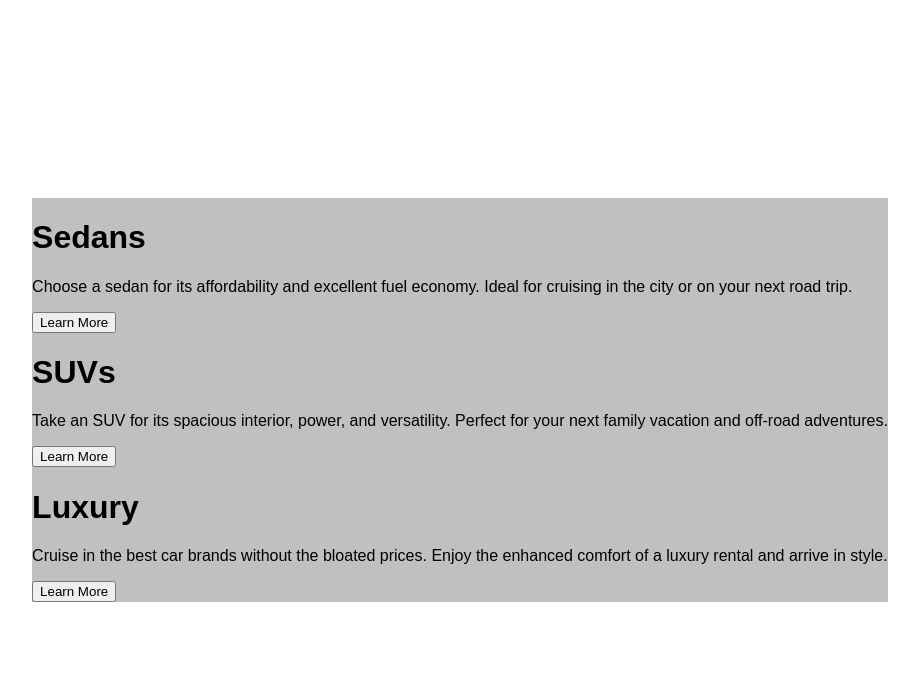
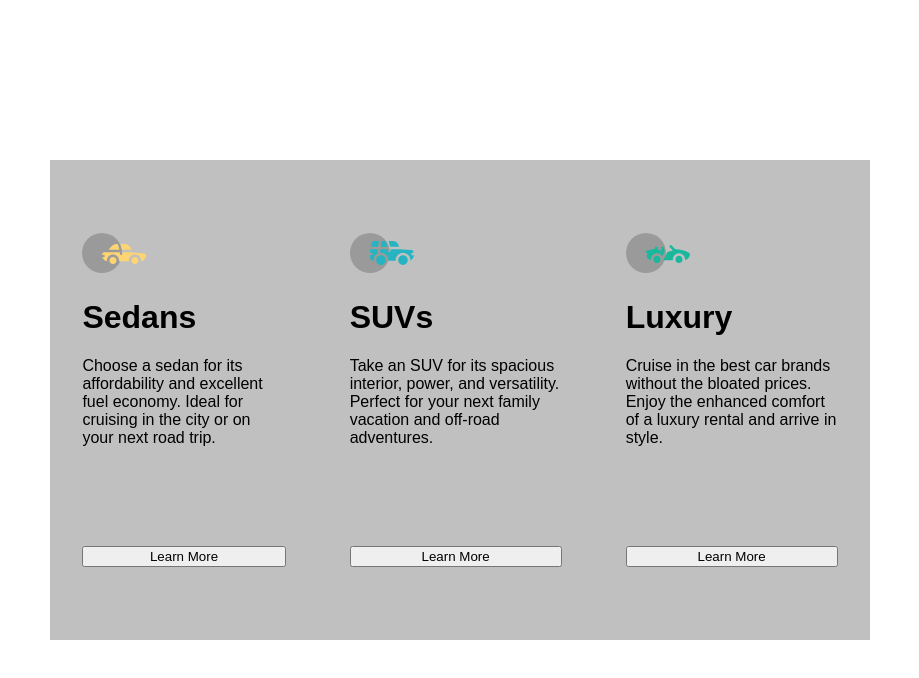
Before and after one commit to AvagSargsyan/Card-component, a plain HTML site: page index.html in a window 1280 px wide. Shown: the whole page, without its empty margins (180-1099 px from the left). Drawn offline with Linux system fonts and the light colour scheme.

Commit message:
Style basic positioning

```diff
--- a/index.html
+++ b/index.html
@@ -5,26 +5,41 @@
   <meta name="viewport" content="width=device-width, initial-scale=1.0"> <!-- displays site properly based on user's device -->
   <link rel="stylesheet" href="style.css">
   <link rel="icon" type="image/png" sizes="32x32" href="./images/favicon-32x32.png">
-  <title>Frontend Mentor | 3-column preview card component</title>
+  <title>Card component</title>
 </head>
 <body>
   <div class="wrapper">
       <div class="card sedans">
+        <div class="content">
+          <div class="icon">
+            <svg width="64" height="40" xmlns="http://www.w3.org/2000/svg"><g fill="none" fill-rule="evenodd"><circle fill="#000" opacity=".201" cx="20" cy="20" r="20"/><path d="M52.936 24.11c1.942 0 3.517 1.542 3.517 3.445 0 1.903-1.575 3.445-3.517 3.445s-3.516-1.542-3.516-3.445c0-1.903 1.574-3.445 3.516-3.445zm-21.957 0c1.942 0 3.517 1.542 3.517 3.445 0 1.903-1.575 3.445-3.517 3.445s-3.516-1.542-3.516-3.445c0-1.903 1.574-3.445 3.516-3.445zm6.948-4.848v1.429c0 .716.61 1.293 1.348 1.259a1.295 1.295 0 001.225-1.295v-1.393h8.256l13.483 1.313c.956.093 1.676.881 1.676 1.814 0 2.89-2.126 5.303-4.926 5.819.397-3.557-2.458-6.62-6.053-6.62-3.646 0-6.504 3.14-6.039 6.723h-9.879c.466-3.588-2.397-6.722-6.039-6.722-3.595 0-6.45 3.062-6.052 6.62-2.14-.398-3.916-1.912-4.61-3.931h1.142c.731 0 1.32-.598 1.285-1.322-.033-.678-.629-1.2-1.322-1.2H20v-.251c0-1.274 1.066-2.243 2.306-2.243h15.62zM42.59 11c2.645 0 4.99 1.556 5.972 3.963l.726 1.779H40.17L38.413 11h4.178zm-6.865 0l1.758 5.741H26.505l3.357-3.654A6.502 6.502 0 0134.644 11h1.082z" fill="#FFD473" fill-rule="nonzero"/></g></svg>
+          </div>
           <h1>Sedans</h1>
           <p>Choose a sedan for its affordability and excellent fuel economy. Ideal for cruising in the city
           or on your next road trip.</p>
+        </div>
         <button class="learn-more">Learn More</button>
       </div>
       <div class="card suvs">
+        <div class="content">
+          <div class="icon">
+            <svg width="64" height="40" xmlns="http://www.w3.org/2000/svg"><g fill="none" fill-rule="evenodd"><circle fill="#000" opacity=".201" cx="20" cy="20" r="20"/><path d="M31.002 22.358c2.917 0 5.18 2.593 4.762 5.506a4.828 4.828 0 01-2.962 3.778 4.797 4.797 0 01-5.3-1.165c-1.188-1.26-1.235-2.613-1.263-2.613-.42-2.924 1.857-5.506 4.763-5.506zm22 0c3.457 0 5.798 3.567 4.41 6.744A4.816 4.816 0 0152.3 31.94a4.826 4.826 0 01-4.06-4.077c-.42-2.915 1.846-5.506 4.762-5.506zm-15.04-6.083v1.462a1.29 1.29 0 001.352 1.29c.693-.033 1.227-.631 1.227-1.326v-1.426h8.3l13.056.716a1.29 1.29 0 011.164.917c.27.895.446 1.477.563 1.87h-1.047c-.694 0-1.291.534-1.324 1.228a1.29 1.29 0 001.288 1.352h1.445c-.164 2.225-1.57 4.193-3.6 5.05.13-4.212-3.255-7.63-7.384-7.63-4.317 0-7.762 3.718-7.358 8.086h-7.285c.43-4.655-3.503-8.531-8.131-8.046v-3.543h7.734zm-10.312 0v4.308a7.4 7.4 0 00-4.006 7.274 3.874 3.874 0 01-3.642-3.864v-1.635h1.46a1.29 1.29 0 000-2.58h-1.461v-3.213l.003-.29h7.646zm14.986-8.196c2.65 0 5 1.592 5.984 4.055l.63 1.579a5.525 5.525 0 01-.065-.004l-.026-.002-.034-.002-.022-.002a4.178 4.178 0 00-.224-.006l-.098-.001h-.039l-.136-.001h-.052l-.326-.001H40.211L38.528 8.08zm-13.632 0l-1.122 5.616h-7.144l1.47-4.71a1.29 1.29 0 011.231-.906h5.565zm6.832 0l1.683 5.615h-7.007l1.121-5.615h4.203z" fill="#26B5C0" fill-rule="nonzero"/></g></svg>
+          </div>
           <h1>SUVs</h1>
           <p>Take an SUV for its spacious interior, power, and versatility. Perfect for your next family vacation
           and off-road adventures.</p>
+        </div>
         <button class="learn-more">Learn More</button>
       </div>
       <div class="card luxury">
+        <div class="content">
+          <div class="icon">
+            <svg width="64" height="40" xmlns="http://www.w3.org/2000/svg"><g fill="none" fill-rule="evenodd"><circle fill="#000" opacity=".201" cx="20" cy="20" r="20"/><path d="M30.98 22.835c1.941 0 3.516 1.604 3.516 3.583 0 1.978-1.575 3.582-3.517 3.582s-3.516-1.604-3.516-3.582c0-1.979 1.574-3.583 3.516-3.583zm21.956 0c1.942 0 3.517 1.604 3.517 3.583 0 1.978-1.575 3.582-3.517 3.582s-3.516-1.604-3.516-3.582c0-1.979 1.574-3.583 3.516-3.583zm-9.143-10.45a1.27 1.27 0 011.819 0l3.715 3.784c4.444-.115 9.7 1.142 13.964 3.753.387.237.624.664.624 1.124 0 3.006-2.126 5.514-4.926 6.05.397-3.698-2.458-6.882-6.053-6.882-3.646 0-6.504 3.264-6.039 6.99h-9.669c.76-1.544.993-2.026 1.337-2.711l.082-.162c.421-.835 1.056-2.07 2.883-5.65 1.68-.023 3.47-.408 5.247-1.403l-2.984-3.04a1.328 1.328 0 010-1.854zm-7.68 1.064c.683-.2 1.395.202 1.592.898l.749 2.652a3.46 3.46 0 01-.247 2.51l-1.733 3.395-.216.424c-1.07-1.89-3.06-3.114-5.279-3.114-3.595 0-6.45 3.184-6.052 6.885-1.832-.347-3.414-1.537-4.278-3.276a1.331 1.331 0 01.117-1.376l.955-1.303-1.325-1.295c-.751-.735-.376-2.024.64-2.231l6.614-1.346.13-.026c.092-.019.145-.03.157-.031.314-.146 1.07-.591 1.07-1.506 0-.734.592-1.327 1.316-1.31.712.016 1.268.662 1.256 1.388a4.11 4.11 0 01-.348 1.611 22.69 22.69 0 014.7 1.146l-.7-2.473a1.314 1.314 0 01.882-1.622z" fill="#19B89D" fill-rule="nonzero"/></g></svg>
+          </div>
           <h1>Luxury</h1>
           <p>Cruise in the best car brands without the bloated prices. Enjoy the enhanced comfort of a luxury
           rental and arrive in style.</p>
+        </div>
         <button class="learn-more">Learn More</button>
       </div>
   </div>
--- a/style.css
+++ b/style.css
@@ -20,4 +20,14 @@ body {
 
 .wrapper {
     background-color: silver;
+    display: flex;
+    width: 64vw;
+    height: 60vh;
 }
+
+.card {
+    display: flex;
+    flex-flow: column nowrap;
+    justify-content: space-around;
+    padding: 2rem;
+}
```
Lines whose indentation alone changed are shown as unchanged.
